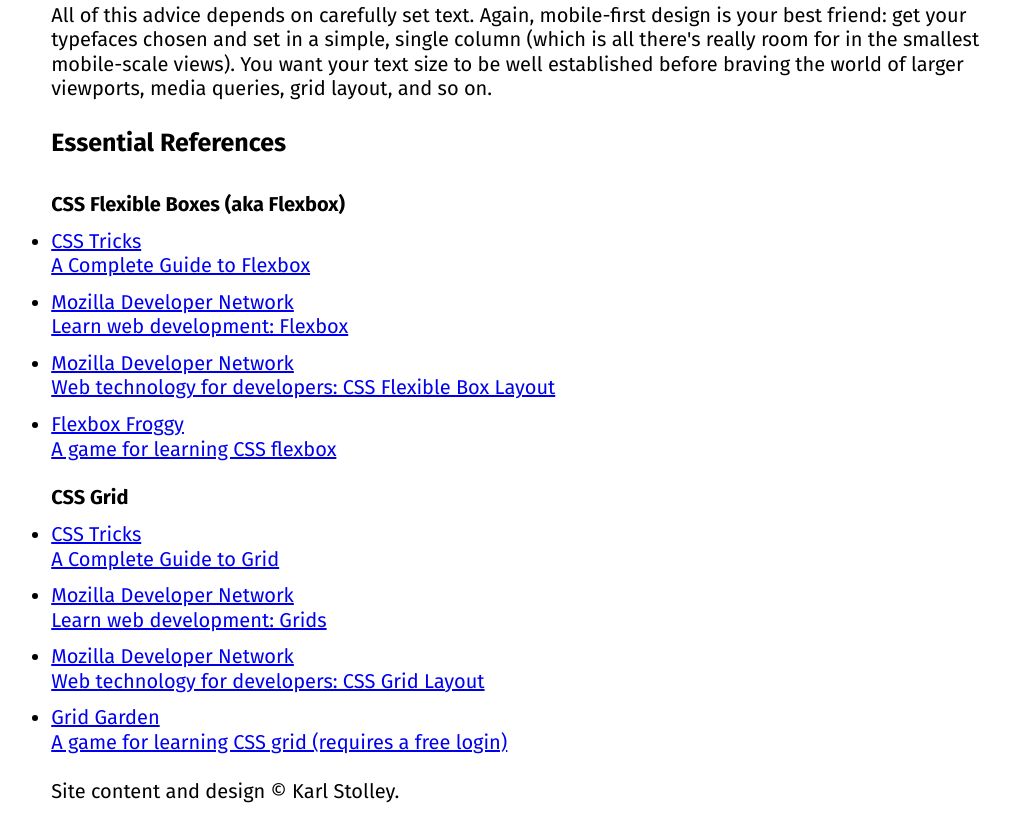
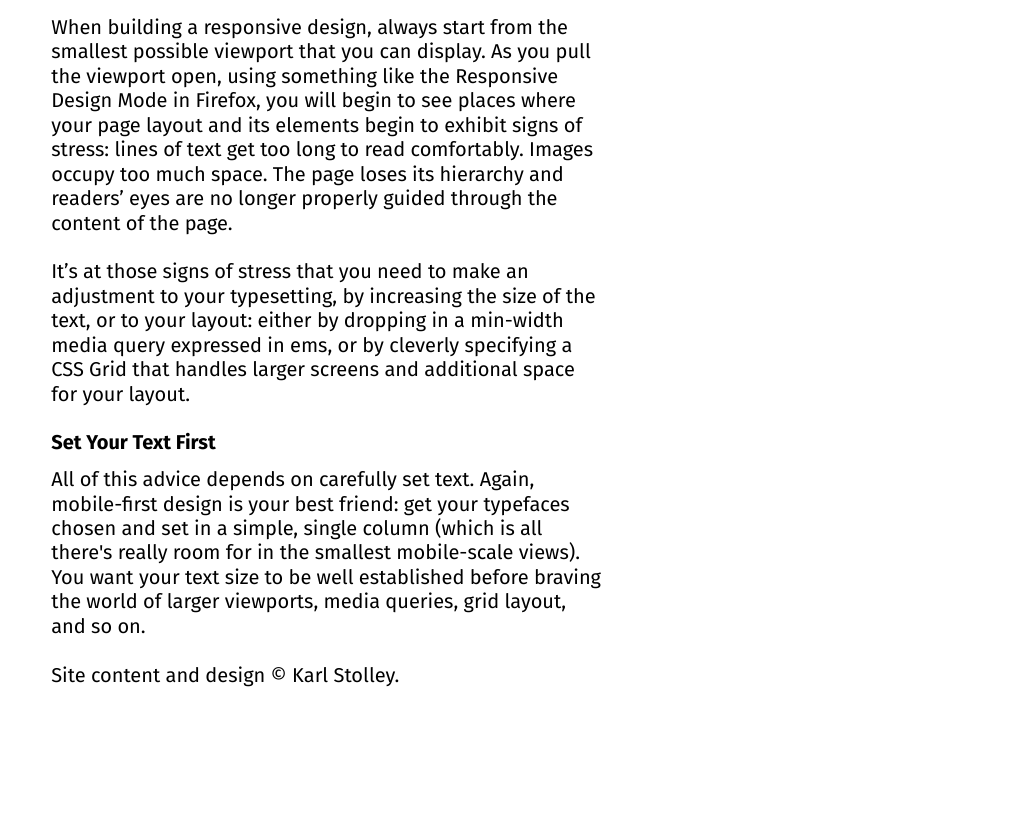
Before and after one commit to wd-2020/week-06-demo, a plain HTML site: page index.html in a window 1280 px wide. Shown: the part 1163-1991 px from the top of the page, without its empty margins (91-1100 px from the left). After the commit the page ends 1874 px from the top, so only its background shows below. Drawn offline with Linux system fonts and the light colour scheme.

Commit message:
Set up a simple grid based on 5:4 modular scale

```diff
--- a/screen.css
+++ b/screen.css
@@ -132,6 +132,16 @@
   }
 }
 
+@media screen and (min-width: 820px) {
+  body {
+    display: grid;
+    grid-template-columns: 5fr 4fr; /* Modular scale! */
+  }
+  #header,
+  #footer {
+    grid-column: 1 / 3;
+  }
+}
 
 
 /* Show Gridlines... */
```
